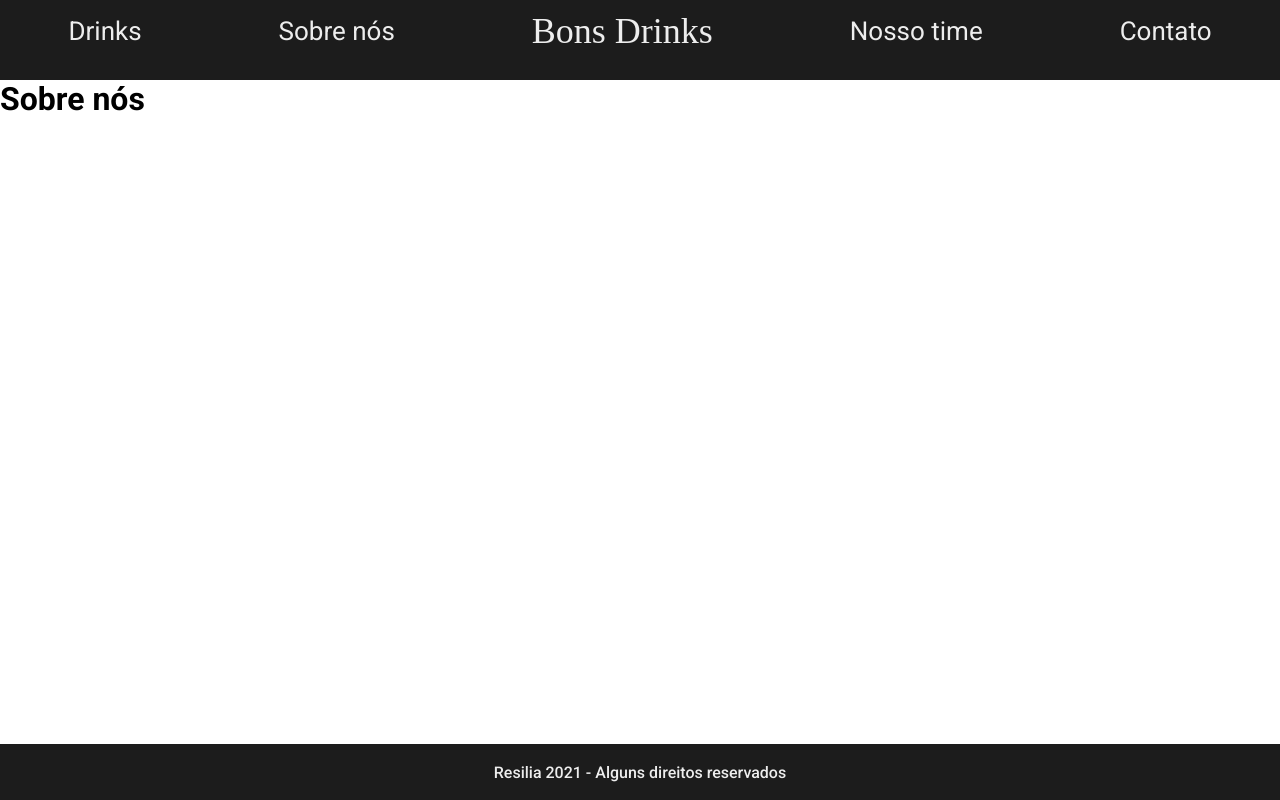
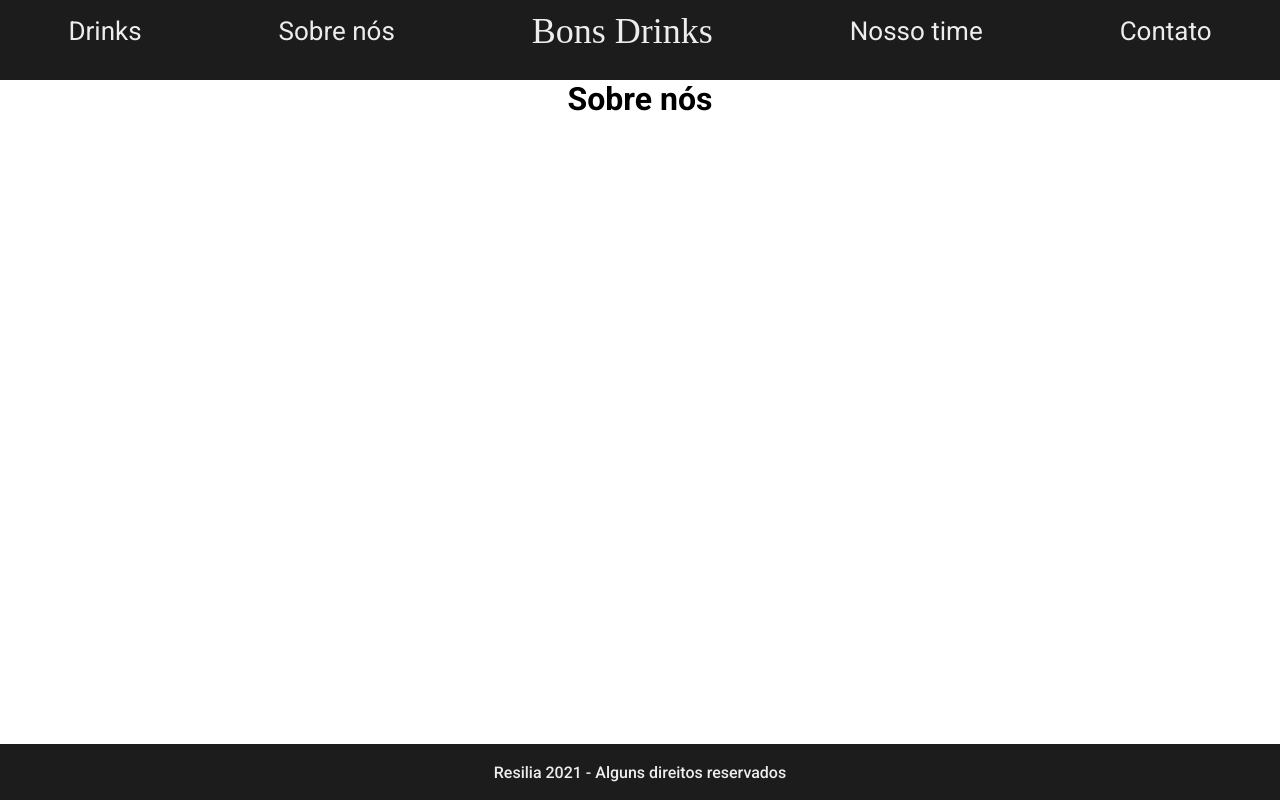
Before and after one commit to allankildare/projeto-react-turma-6, a React (Create React App) app: page /sobre-nos in a window 1280 px wide. Built offline with nearby package versions, Linux system fonts and the light colour scheme; a web font is replaced by a local one.

Commit message:
style: classe para centralizacao de cabecalho

```diff
--- a/src/index.css
+++ b/src/index.css
@@ -10,6 +10,10 @@
   font-family: 'Roboto', sans-serif;
 }
 
+.centeredHeading {
+  text-align: center;
+}
+
 @keyframes zoomIn {
   from {
     transform: scale(0.3);
```
